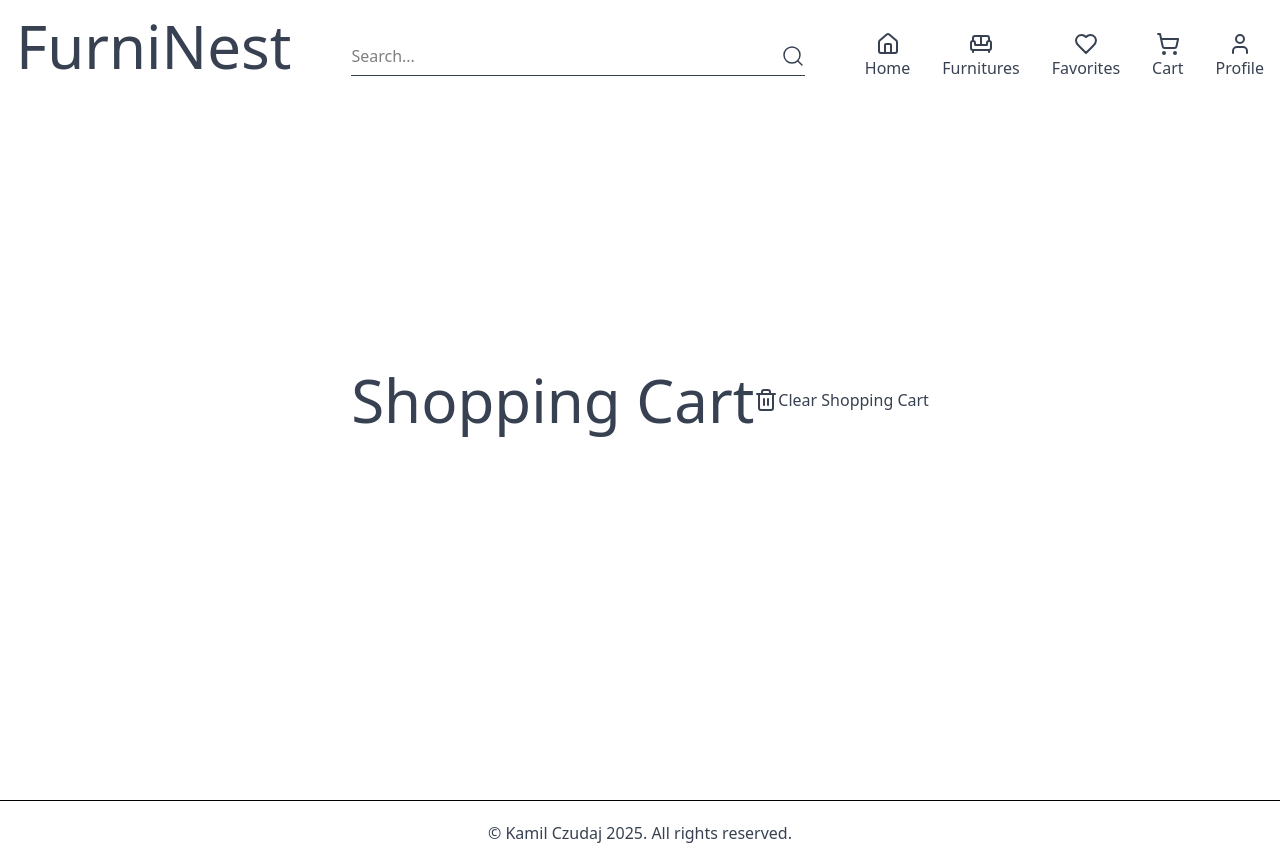
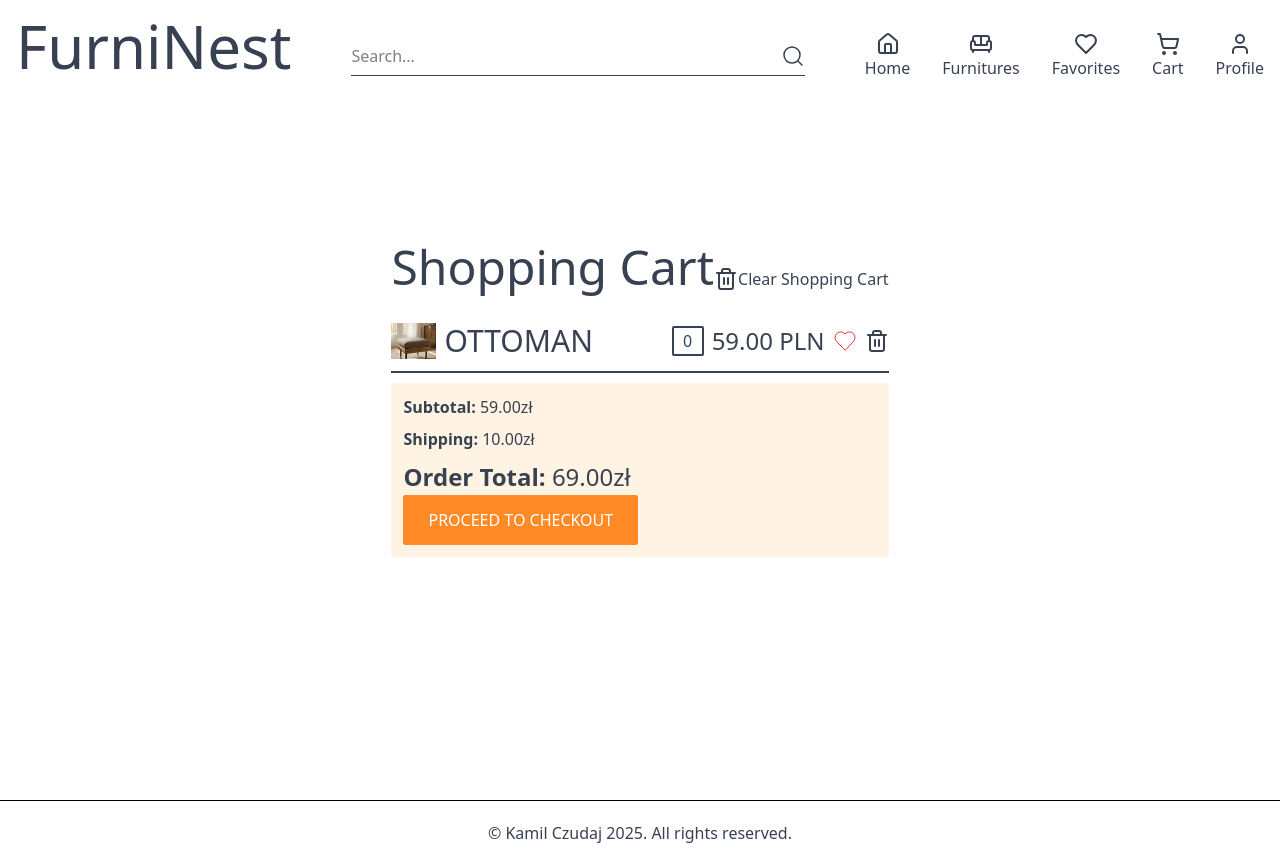
Before and after one commit to Kamil7D1/FurniNestFE, a React (Vite) app: page /cart in a window 1280 px wide. Built offline with nearby package versions, Linux system fonts and the light colour scheme.

Commit message:
save changes

```diff
--- /dev/null
+++ b/src/components/QuantityInput.tsx
@@ -0,0 +1,3 @@
+export const QuantityInput = () => {
+  return <></>;
+};
--- a/src/pages/Cart.tsx
+++ b/src/pages/Cart.tsx
@@ -1,19 +1,76 @@
-import { Trash2 } from "lucide-react";
+import { Trash2, Heart } from "lucide-react";
+import { Button } from "../components/Button";
+import { useState } from "react";
 
 export const Cart = () => {
+  const [productQuantity, setProductQuantity] = useState<string>("0");
+
   return (
-    <div className="flex h-screen w-full items-center justify-center">
-      <div>
-        <div>
-          <div className="flex w-full items-center justify-between">
-            <h1>Shopping Cart</h1>
+    <div className="flex h-screen w-full items-center justify-center p-[3px]">
+      <div className="flex flex-col">
+        <div className="">
+          <div className="mb-5 flex w-full items-end justify-between">
+            <h2>Shopping Cart</h2>
             <button className="flex">
               <Trash2 color="#374151" />
-              <p>Clear Shopping Cart</p>
+              <p className="hidden sm:block">Clear Shopping Cart</p>
             </button>
           </div>
+          <ul>
+            <li>
+              <div className="flex w-full flex-wrap items-center justify-between gap-2 border-b-2 border-(--color-dark-gray) py-3">
+                <div className="mr-[5px] flex">
+                  <img
+                    src="public\images\ottoman45x35.png"
+                    alt="ottoman"
+                    className="mr-2"
+                  />
+                  <h3>OTTOMAN</h3>
+                </div>
+                <div className="flex items-center gap-2">
+                  <input
+                    min="0"
+                    type="number"
+                    className="w-[32px] [appearance:textfield] rounded-[2px] border-2 border-[var(--color-dark-gray)] p-[1px] text-center text-[var(--color-dark-gray)] [&::-webkit-inner-spin-button]:appearance-none [&::-webkit-outer-spin-button]:appearance-none"
+                    onChange={(e) => {
+                      const raw = e.target.value;
+                      const cleaned = raw.replace(/[^0-9]/g, "");
+                      setProductQuantity(cleaned);
+                    }}
+                    value={productQuantity}
+                  />
+                  <p className="text-[1.5rem]">59.00 PLN</p>
+                  <Heart
+                    className="fill-none text-red-500 hover:fill-red-500"
+                    size={24}
+                    strokeWidth={1}
+                  />
+                  <Trash2 size={24} color="#374151" />
+                </div>
+              </div>
+            </li>
+          </ul>
         </div>
-        <div></div>
+        <div className="mt-[10px] rounded-[4px] bg-(--color-peach-cream) p-3">
+          <ul className="flex flex-col gap-2">
+            <li>
+              <p>
+                <strong>Subtotal: </strong> 59.00zł
+              </p>
+            </li>
+            <li>
+              <p>
+                <strong>Shipping: </strong> 10.00zł
+              </p>
+            </li>
+            <li>
+              <p className="text-[1.5rem]">
+                <strong>Order Total: </strong> 69.00zł
+              </p>
+            </li>
+          </ul>
+          <Button text="PROCEED TO CHECKOUT" type="button"></Button>
+        </div>
       </div>
     </div>
   );
--- a/src/pages/ProductDetails.tsx
+++ b/src/pages/ProductDetails.tsx
@@ -12,9 +12,9 @@ export const ProductDetails = () => {
     <div className="flex h-screen w-full items-center justify-center p-2">
       <div className="flex flex-col lg:flex-row">
         <img
-          className="rounded-[2px]"
+          className="rounded-[2px] object-fill"
           src="public\images\ottoman.png"
-          alt="about us"
+          alt="ottoman"
         />
         <div className="mt-2 flex flex-col gap-1.5 rounded-[2px] bg-(--color-peach-cream) p-2 lg:mt-0 lg:ml-2">
           <h2>OTTOMAN</h2>
--- a/src/sections/Favourite.tsx
+++ b/src/sections/Favourite.tsx
@@ -5,7 +5,7 @@ export const Favourite: React.FC = () => {
   return (
     <section>
       <h2>Favourite</h2>
-      <Button text="BACK" path="/profile" />
+      <Button text="BACK" type="button" />
     </section>
   );
 };
```
